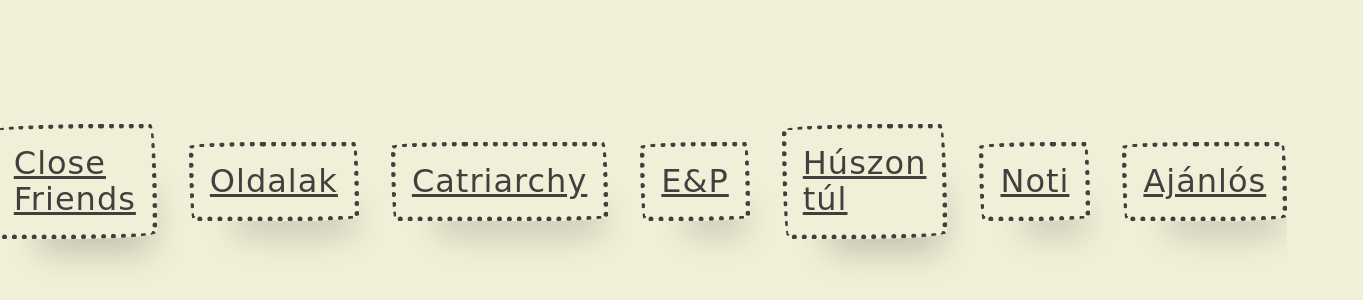
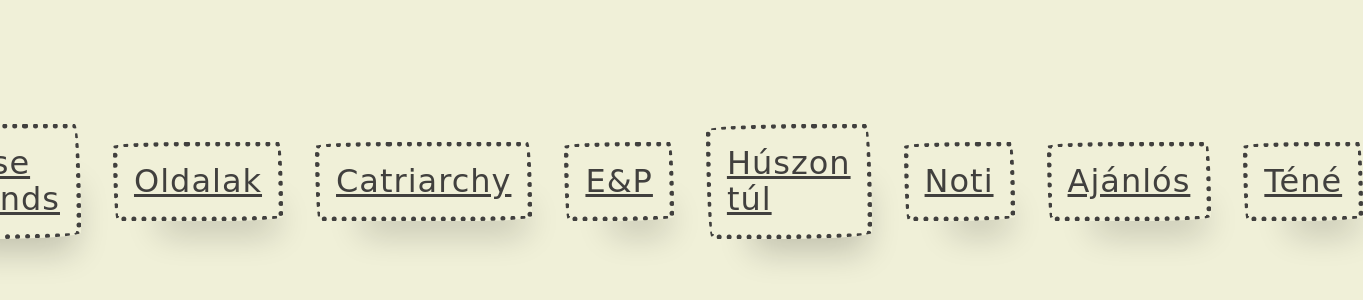
Before and after one commit to bibirki/fbbuttons, a plain HTML site: page index.html in a window 1280 px wide. Shown: the part 226-526 px from the top of the page, 1363 px wide, since content can reach past the window. Drawn offline with nearby package versions, Linux system fonts and the light colour scheme; a web font is replaced by a local one.

Commit message:
added téné

```diff
--- a/index.html
+++ b/index.html
@@ -23,6 +23,7 @@
   <a href='https://www.facebook.com/pg/huszontul/posts/?ref=page_internal' class='dotted thick'>Húszon túl</button><br/>
   <a href='https://m.facebook.com/notifications.php?more&ref=bookmarks' class='dotted thick'>Noti</button><br/>
   <a href='https://m.facebook.com/groups/1535555496713012?ref=bookmarks' class='dotted thick'>Ajánlós</button><br/>
+  <a href='https://www.facebook.com/groups/270601467024951/' class='dotted thick'>Téné</button><br/>
 
 </section>
 
```
